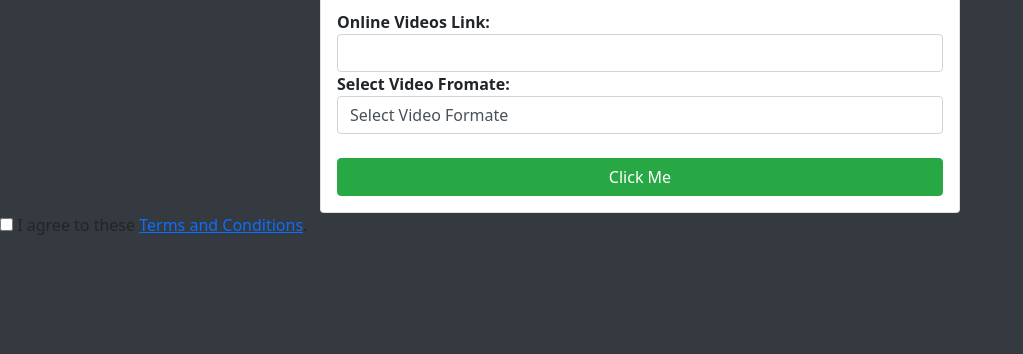
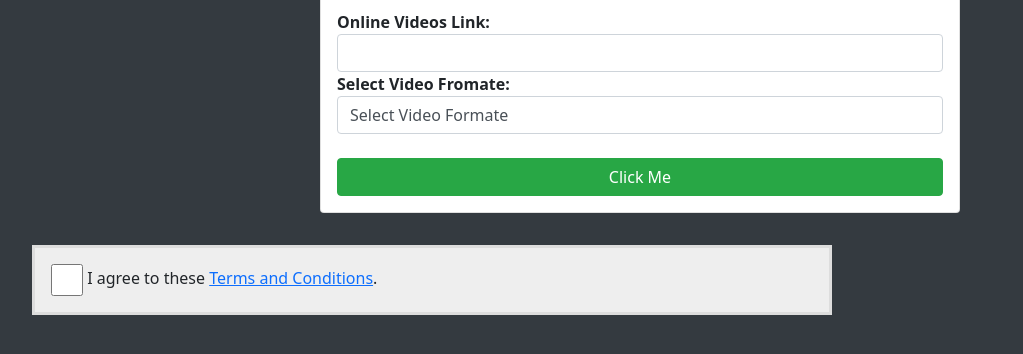
Before and after one commit to BlaizingInfernoDragon123/youtube-video-downloader-, a plain HTML site: page index.html in a window 1280 px wide. Shown: the part 128-482 px from the top of the page, without its empty margins (0-1023 px from the left). Drawn offline with nearby package versions, Linux system fonts and the light colour scheme; a script that the page names is missing.

Commit message:
Update index.html

```diff
--- a/index.html
+++ b/index.html
@@ -10,6 +10,7 @@
 <script type="text/javascript" src="jquery.min.js"></script>
 <script type="text/javascript" src="bootstrap.min.js"></script>
 <script type="text/javascript" src="script.js"></script>
+<link rel="stylesheet" type="text/css" href="T&C.css" />
 
 </head>
 <body class="bg-dark" onload="setCookie">
```
